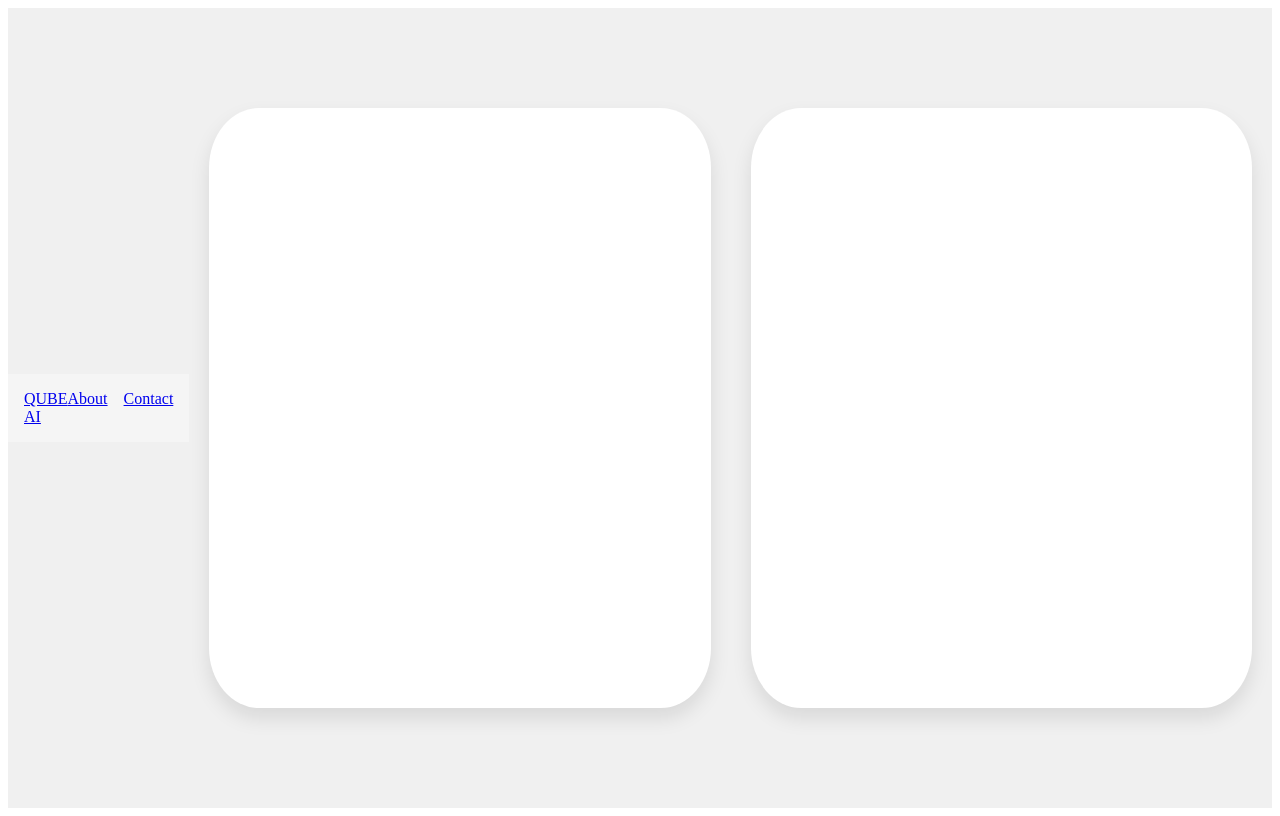
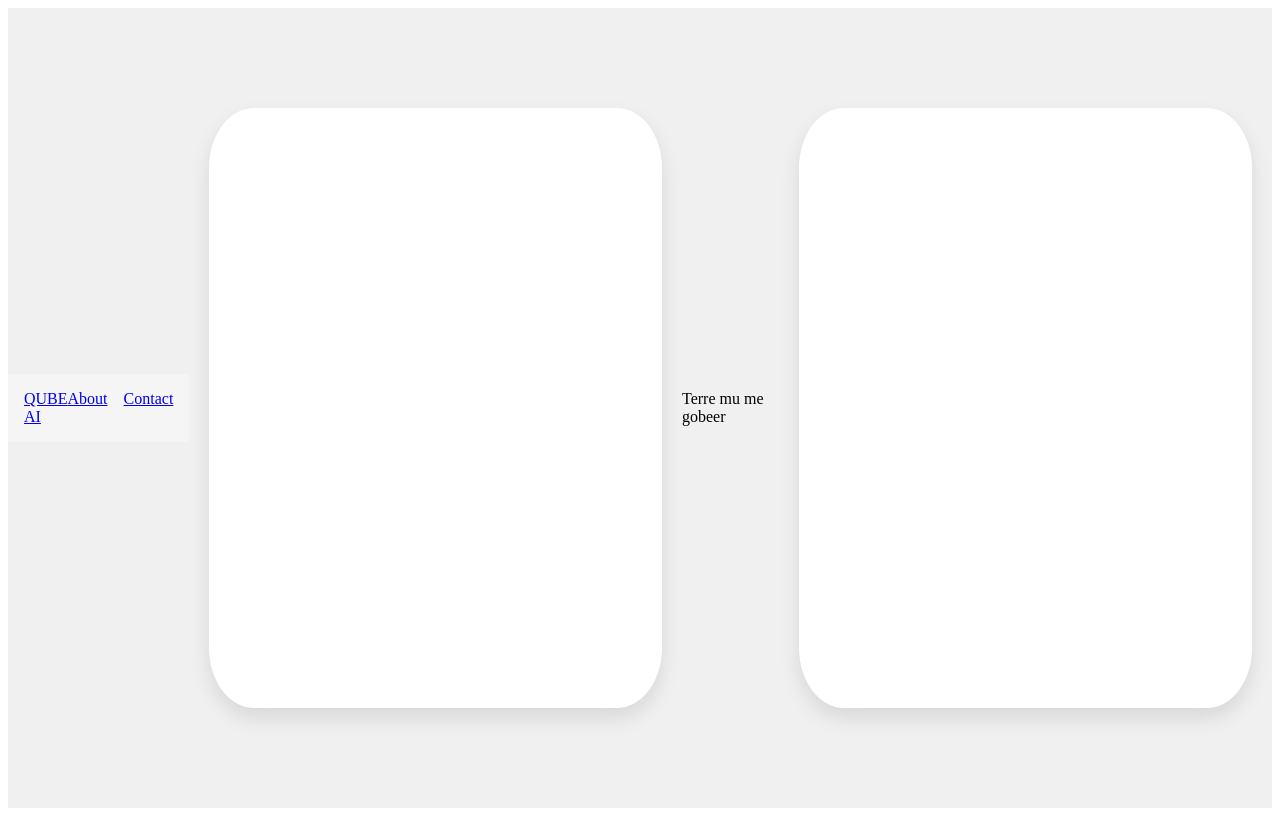
Before and after one commit to atharvam2007/qube-ai, a Next.js app: page / in a window 1280 px wide. Built offline with nearby package versions, Linux system fonts and the light colour scheme.

Commit message:
Changes Made

```diff
--- a/pages/index.js
+++ b/pages/index.js
@@ -7,6 +7,7 @@ const HomePage = () => {
         <div className={styles.homepage}>
             <Navbar /> {/* Corrected the way you use the Navbar component */}
             <div className={styles.square}></div>
+                <p>Terre mu me gobeer</p>
             <div className={styles.square}></div>
         </div>
     );
```
